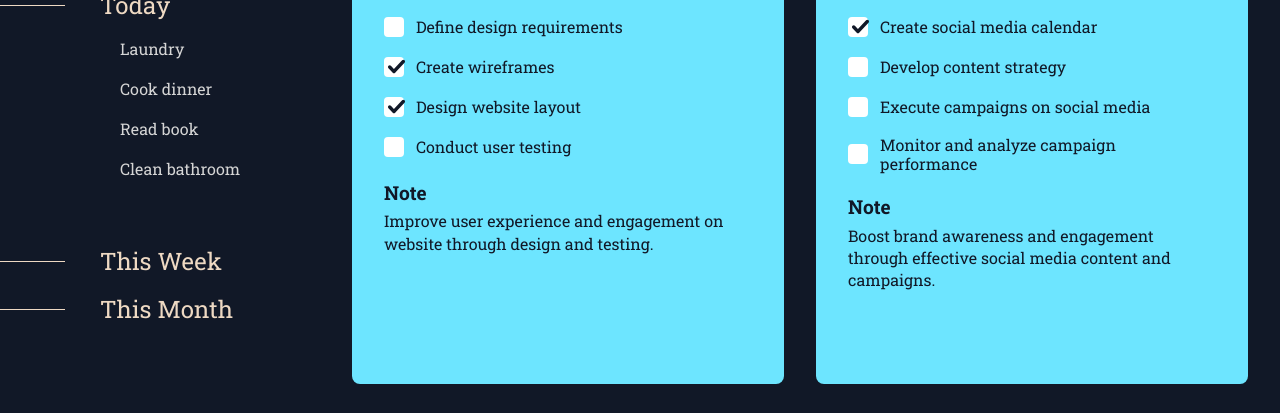
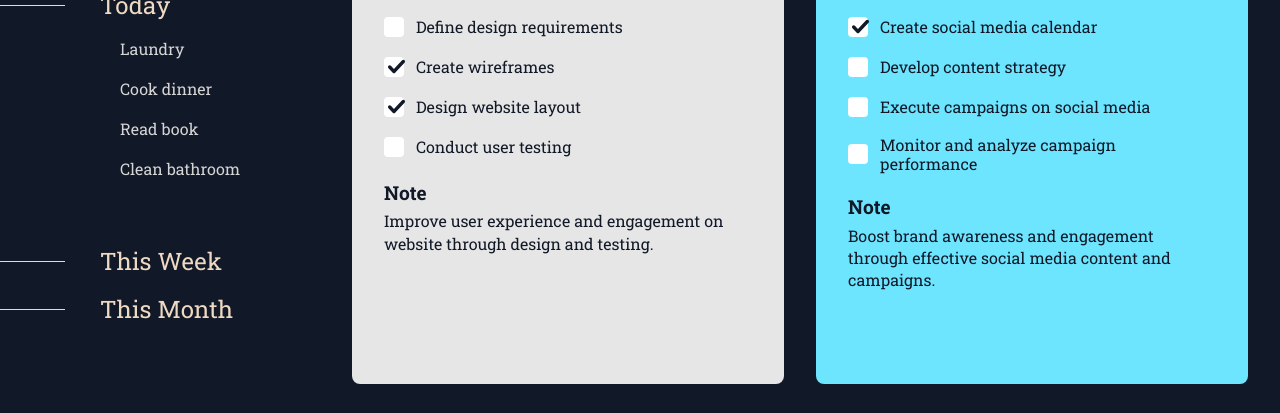
Before and after one commit to hello-damiro/todo, a website built with webpack: page src/template.html in a window 1280 px wide. Shown: the part 289-702 px from the top of the page. Built offline with nearby package versions, Linux system fonts and the light colour scheme.

Commit message:
applied colors to cards

```diff
--- a/src/index.js
+++ b/src/index.js
@@ -1,5 +1,5 @@
 import './styles/style.css';
-import { UI } from './js/ui';
+import { Card } from './js/ui';
 
-const ui = new UI();
-ui.initialize();
+const card = new Card();
+card.initialize();
--- a/src/js/db.js
+++ b/src/js/db.js
@@ -5,6 +5,7 @@ export class DB {
                 title: 'Website Redesign',
                 due_date: '2023-05-30',
                 bookmark: true,
+                color: '',
                 tasks: [
                     { name: 'Analyze website metrics', status: true },
                     { name: 'Define design requirements', status: false },
@@ -18,6 +19,7 @@ export class DB {
                 title: 'Social Media Campaign',
                 due_date: '2023-06-15',
                 bookmark: false,
+                color: 'blue',
                 tasks: [
                     { name: 'Define target audience', status: true },
                     { name: 'Create social media calendar', status: true },
@@ -31,6 +33,7 @@ export class DB {
                 title: 'Mobile App Development',
                 due_date: '2023-07-10',
                 bookmark: false,
+                color: 'pink',
                 tasks: [
                     { name: 'Define app features', status: true },
                     { name: 'Create wireframes and UI designs', status: false },
@@ -44,6 +47,7 @@ export class DB {
                 title: 'Content Marketing',
                 due_date: '2023-08-05',
                 bookmark: false,
+                color: 'green',
                 tasks: [
                     { name: 'Develop content strategy', status: false },
                     { name: 'Create content calendar', status: true },
@@ -57,6 +61,7 @@ export class DB {
                 title: 'Market Research Study',
                 due_date: '2023-09-01',
                 bookmark: false,
+                color: 'blue',
                 tasks: [
                     { name: 'Define research objectives', status: true },
                     { name: 'Develop research methodology', status: true },
@@ -70,6 +75,7 @@ export class DB {
                 title: 'Product Launch',
                 due_date: '2023-10-10',
                 bookmark: false,
+                color: 'white',
                 tasks: [
                     { name: 'Define product features', status: true },
                     { name: 'Develop product positioning', status: false },
@@ -83,6 +89,7 @@ export class DB {
                 title: 'Employee Training Program',
                 due_date: '2023-11-15',
                 bookmark: true,
+                color: 'green',
                 tasks: [
                     { name: 'Assess training needs', status: true },
                     { name: 'Develop training modules', status: false },
@@ -96,6 +103,7 @@ export class DB {
                 title: 'Sales Team Performance',
                 due_date: '2023-12-10',
                 bookmark: false,
+                color: 'yellow',
                 tasks: [
                     { name: 'Analyze sales metrics', status: true },
                     { name: 'Identify areas for improvement', status: false },
@@ -109,6 +117,7 @@ export class DB {
                 title: 'Customer Service Improvement',
                 due_date: '2024-01-15',
                 bookmark: true,
+                color: 'pink',
                 tasks: [
                     { name: 'Analyze customer feedback', status: false },
                     { name: 'Develop service improvement plan', status: false },
--- a/src/js/ui.js
+++ b/src/js/ui.js
@@ -1,33 +1,38 @@
 import { DB } from './db';
 
-export class UI {
+export class Card {
     constructor() {
-        this.$ = (selector) => document.querySelector(selector);
-        this._$ = (selector) => document.querySelectorAll(selector);
+        let $ = (selector) => document.querySelector(selector);
+        let _$ = (selector) => document.querySelectorAll(selector);
 
-        this.card =
+        let card =
             '<div class="card"><div class="bookmark"></div><div class="details"><h3 class="title"></h3><h4 class="due-date"></h4><h4 class="description">Tasks</h4><ul class="tasks"></ul><h4 class="description">Note</h4><p class="note"></p></div><div class="settings"><div class="edit"></div><div class="delete-project"></div></div></div>';
 
-        this.emptyCard = '<div class="empty-card"></div>';
+        let emptyCard = '<div class="empty-card"></div>';
 
-        this.logo = this.$('.logo > img');
-        this.toggleProjectPanelButton = this.$('.logo');
-        this.addProjectUI = this.$('.create-container').parentNode;
-
-        this.projectsGrid = this.$('.projects');
-        this.projectEdits = this._$('.edit');
-        this.projectDeletes = this._$('.delete-project');
+        this.logo = $('.logo > img');
+        this.toggleProjectPanelButton = $('.logo');
+        this.addProjectUI = $('.create-container').parentNode;
+        this.projectsGrid = $('.projects');
 
         this.db = new DB();
-        this.db.projects.forEach(() =>
-            this.projectsGrid.insertAdjacentHTML('beforeend', this.card)
-        );
+        this.db.projects.forEach(() => this.projectsGrid.insertAdjacentHTML('beforeend', card));
 
-        this.projectTitles = this._$('.title');
-        this.projectDueDates = this._$('.due-date');
-        this.projectNotes = this._$('.note');
-        this.projectBookmarks = this._$('.bookmark');
-        this.projectTasks = this._$('.tasks');
+        let minCard = 5;
+        if (this.db.projects.length < minCard) {
+            for (let i = 0; i < minCard - this.db.projects.length; i++) {
+                this.projectsGrid.insertAdjacentHTML('beforeend', emptyCard);
+            }
+        }
+
+        this.projects = _$('.card');
+        this.projectTitles = _$('.title');
+        this.projectDueDates = _$('.due-date');
+        this.projectNotes = _$('.note');
+        this.projectBookmarks = _$('.bookmark');
+        this.projectTasks = _$('.tasks');
+        this.projectEdits = _$('.edit');
+        this.projectDeletes = _$('.delete-project');
     }
 
     toggleAddProjectUI() {
@@ -37,6 +42,7 @@ export class UI {
             this.logo.style.transform = 'rotate(' + rotation + 'deg)';
             this.logo.style.transition = 'transform 0.3s ease-out';
             this.addProjectUI.classList.toggle('hidden');
+            window.scrollTo(0, 0); // Scroll to top of page
         });
     }
 
@@ -47,10 +53,6 @@ export class UI {
 
         this.projectDueDates.forEach((date, index) => {
             date.textContent = projects[index].due_date;
-        });
-
-        this.projectNotes.forEach((note, index) => {
-            note.textContent = projects[index].note;
         });
 
         this.projectBookmarks.forEach((bookmark, index) => {
@@ -68,9 +70,12 @@ export class UI {
                     '">' +
                     name +
                     '</h5><div class="delete-task"></div></li>';
-                // let task = '<li><h5 class="${status}">${name}</h5><div class="delete-task"></div></li>';
                 this.projectTasks[index].insertAdjacentHTML('beforeend', task);
             }
+        });
+
+        this.projectNotes.forEach((note, index) => {
+            note.textContent = projects[index].note;
         });
     }
 
@@ -83,17 +88,50 @@ export class UI {
         });
     }
 
-    toggleTaskStatus(index, status) {
-        const task = this.projectTasks[index].$('h5');
-        task.addEventListener('click', () => {
-            if (status) task.classList.add('checked');
-            else task.classList.remove('checked');
+    toggleTaskStatus() {
+        this.projectTasks.forEach((projectTask, projectIndex) => {
+            const tasks = projectTask.querySelectorAll('li');
+            tasks.forEach((task, taskIndex) => {
+                const status = task.querySelector('h5');
+                status.addEventListener('click', () => status.classList.toggle('checked'));
+                // TODO: Status should reflect on DB array
+            });
+        });
+    }
+
+    deleteTask() {
+        this.projectTasks.forEach((projectTask, projectIndex) => {
+            const tasks = projectTask.querySelectorAll('li');
+            tasks.forEach((task, taskIndex) => {
+                const status = task.querySelector('.delete-task');
+                console.log(
+                    'card ' + projectIndex + ' / ' + taskIndex + ' : ' + status.textContent
+                );
+            });
+        });
+    }
+
+    applyColor() {
+        this.colors = {
+            white: '#E6E6E6',
+            yellow: '#FEFFC1',
+            blue: '#6DE5FF',
+            green: '#B7F2A9',
+            pink: '#FFBEDC',
+        };
+
+        this.projects.forEach((card, index) => {
+            let color = this.db.projects[index].color;
+            if (color === '') color = 'white';
+            card.style.backgroundColor = this.colors[color];
         });
     }
 
     initialize() {
         this.renderProjects(this.db.projects);
+        this.applyColor();
         this.toggleAddProjectUI();
         this.toggleProjectBookmark();
+        this.toggleTaskStatus();
     }
 }
--- a/src/styles/style.css
+++ b/src/styles/style.css
@@ -137,8 +137,8 @@ h1 {
 }
 
 .card {
-    /* background: var(--gray); */
-    background: #6de5ff;
+    background: var(--gray);
+    /* background: #6de5ff; */
     color: var(--blue);
     border-radius: 8px;
     padding: 32px 0 0 0;
```
Also changed, not shown: dist/bundle.js, dist/bundle.js.LICENSE.txt (deleted), dist/task-check-on.svg (added), 1 other file.
